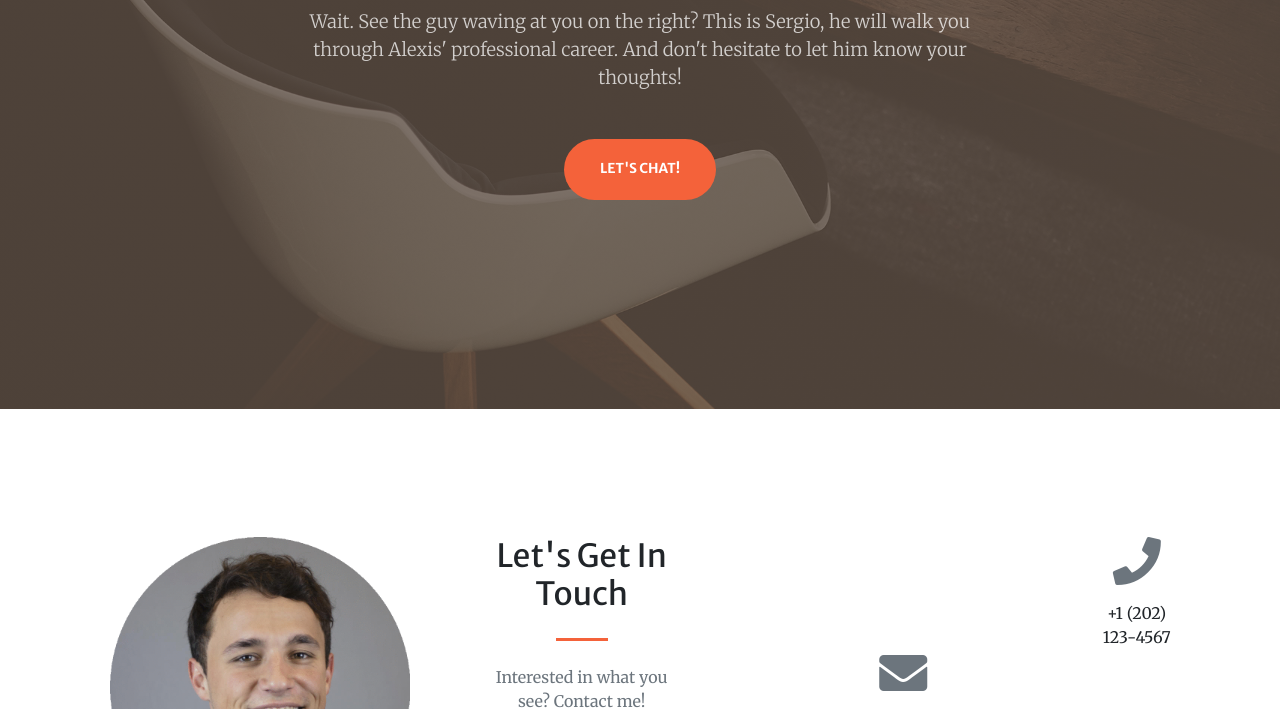
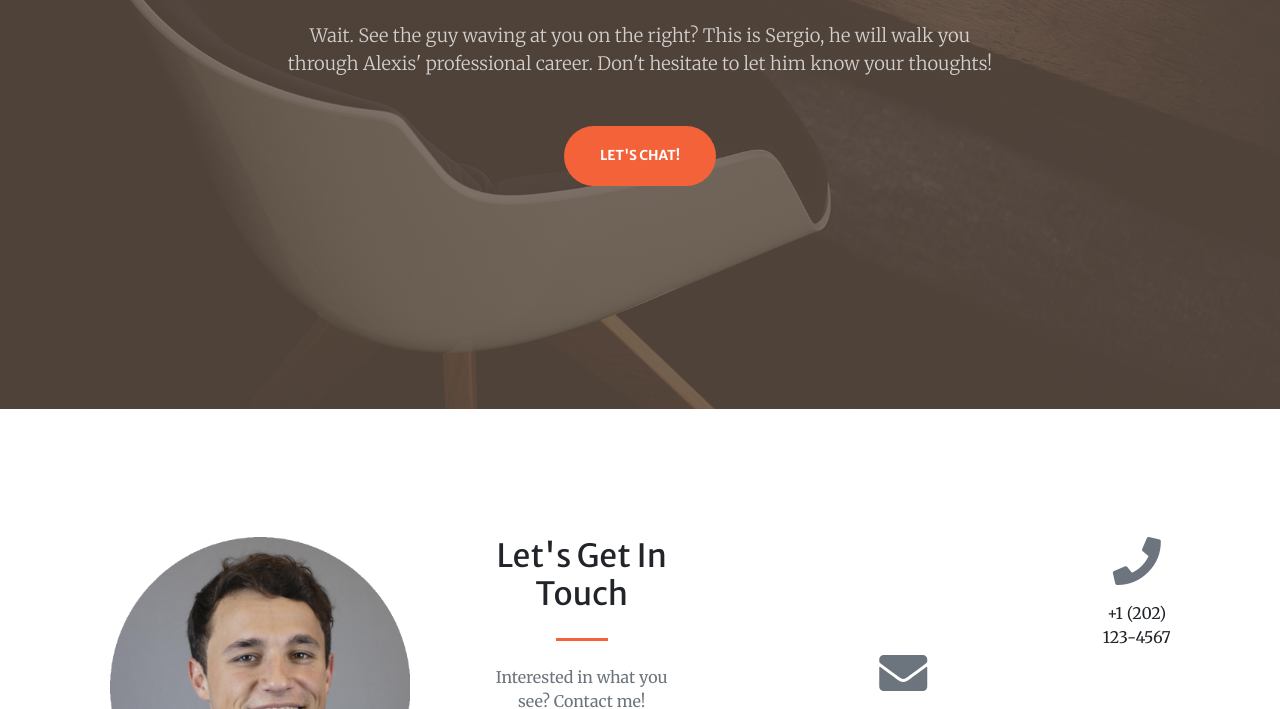
Before and after one commit to Ale-xis/Ale-xis.github.io, a website with bundled scripts: page index.html in a window 1280 px wide. Shown: the part 391-1100 px from the top of the page. Built offline with nearby package versions, Linux system fonts and the light colour scheme; a script that the page names is missing.

Commit message:
Update index.html

```diff
--- a/index.html
+++ b/index.html
@@ -106,7 +106,7 @@
           <hr class="divider my-4">
         </div>
         <div class="col-lg-8 align-self-baseline">
-          <p class="text-white-75 font-weight-light mb-5">Wait. See the guy waving at you on the right? This is Sergio, he will walk you through Alexis' professional career. And don't hesitate to let him know your thoughts!</p>
+          <p class="text-white-75 font-weight-light mb-5">Wait. See the guy waving at you on the right? This is Sergio, he will walk you through Alexis' professional career. Don't hesitate to let him know your thoughts!</p>
           <a class="btn btn-primary btn-xl js-scroll-trigger" href="javascript:Kommunicate.launchConversation();">Let's chat!</a>
         </div>
       </div>
```
